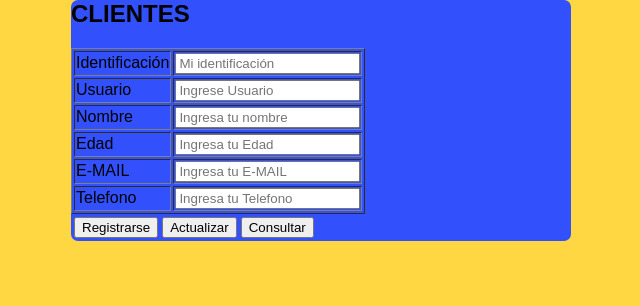
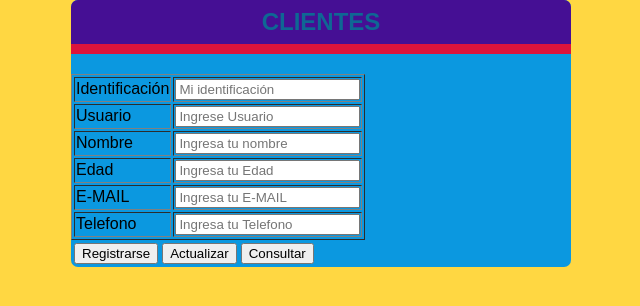
Before and after one commit to Jhonatan017/Formulario, a plain HTML site: page index.html in a window 1280 px wide. Shown: the whole page, without its empty margins (319-959 px from the left). Drawn offline with Linux system fonts and the light colour scheme.

Commit message:
Update estilos.css

```diff
--- a/estilos.css
+++ b/estilos.css
@@ -8,10 +8,21 @@ body{
 width: 60%;
 max-width: 500px;
 margin: auto;
-background:#3251FC;
+background:#0B98E0;
   border-radius: 7px
 }
 .contenedor_input{
  text-align: center;
 
 }
+.titulo_for_clientes{
+ Background:#450F94;
+ color:#0F6794;
+  padding: 8px;
+   text-align: center;
+  font-weight:100px;
+  font-zise: 30px;
+  border-top-left-radius: 7px;
+  border-top-right-radius: 7px;
+  border-bottom: 10px solid crimson;
+}
```
